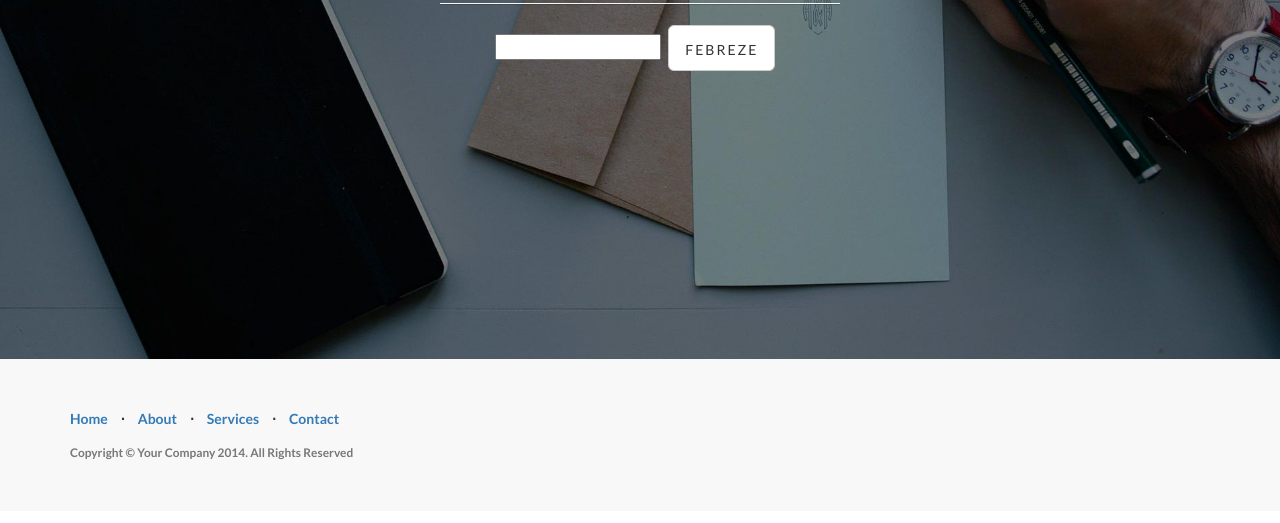
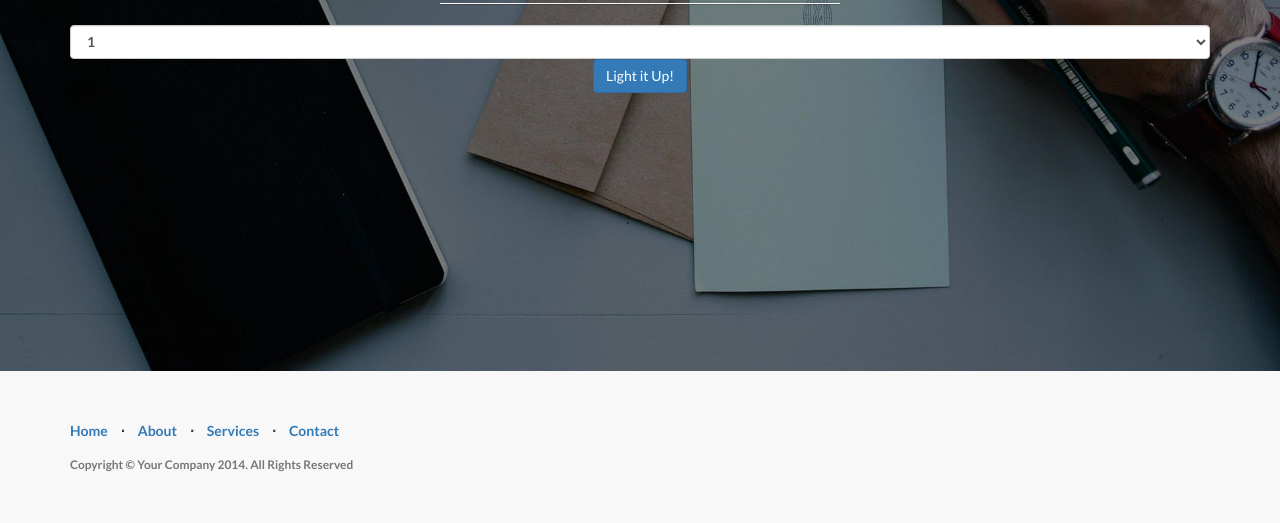
Before and after one commit to jindigiordano/febreze-node, a website: page public/index.html in a window 1280 px wide. Shown: the part 418-941 px from the top of the page. Drawn offline with Linux system fonts and the light colour scheme.

Commit message:
Add dropdown form to control light color

```diff
--- a/package.json
+++ b/package.json
@@ -9,6 +9,7 @@
   "author": "Scentsation",
   "license": "ISC",
   "dependencies": {
+    "body-parser": "^1.17.0",
     "express": "^4.15.0",
     "jquery": "^3.1.1",
     "jsdom": "^9.11.0"
--- a/public/css/landing-page.css
+++ b/public/css/landing-page.css
@@ -169,6 +169,6 @@ p.copyright {
     margin: 15px 0 0;
 }
 
-input {
+input, select {
   color: #333;
 }
--- a/public/index.html
+++ b/public/index.html
@@ -78,13 +78,26 @@
                         <h1>Scentsational</h1>
                         <h3>An App for Febreze Home and Google Home</h3>
                         <hr class="intro-divider">
-                        <ul class="list-inline intro-social-buttons">
-                            <input type="text"></input>
-                            <li>
-                                <a href="/lights" id="the-button" class="btn btn-default btn-lg"><span class="network-name">Febreze</span></a>
-                            </li>
 
-                        </ul>
+                          <form action="/lights">
+                              <select name="num" class="form-control">
+                                <option value="1">1</option>
+                                <option value="2">2</option>
+                                <option value="3">3</option>
+                                <option value="4">4</option>
+                                <option value="5">5</option>
+                                <option value="6">6</option>
+                                <option value="7">7</option>
+                                <option value="8">8</option>
+                                <option value="9">9</option>
+                                <option value="10">10</option>
+                                <option value="11">11</option>
+                                <option value="12">12</option>
+                                <option value="13">13</option>
+                                <option value="14">14</option>
+                              </select>
+                              <button type="submit" class="btn btn-primary">Light it Up!</button>
+                          </form>
                     </div>
                 </div>
             </div>
```
Also changed, not shown: index.js (+6 -2 lines).
